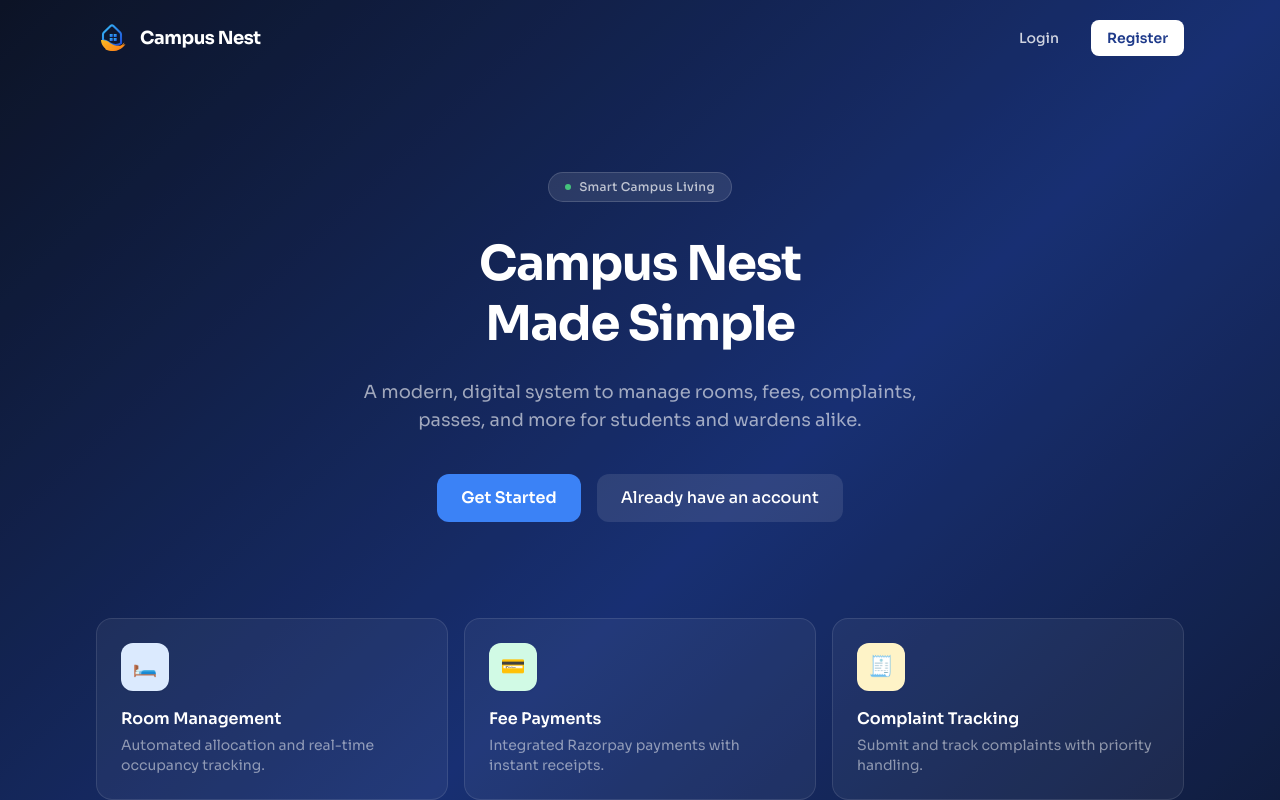
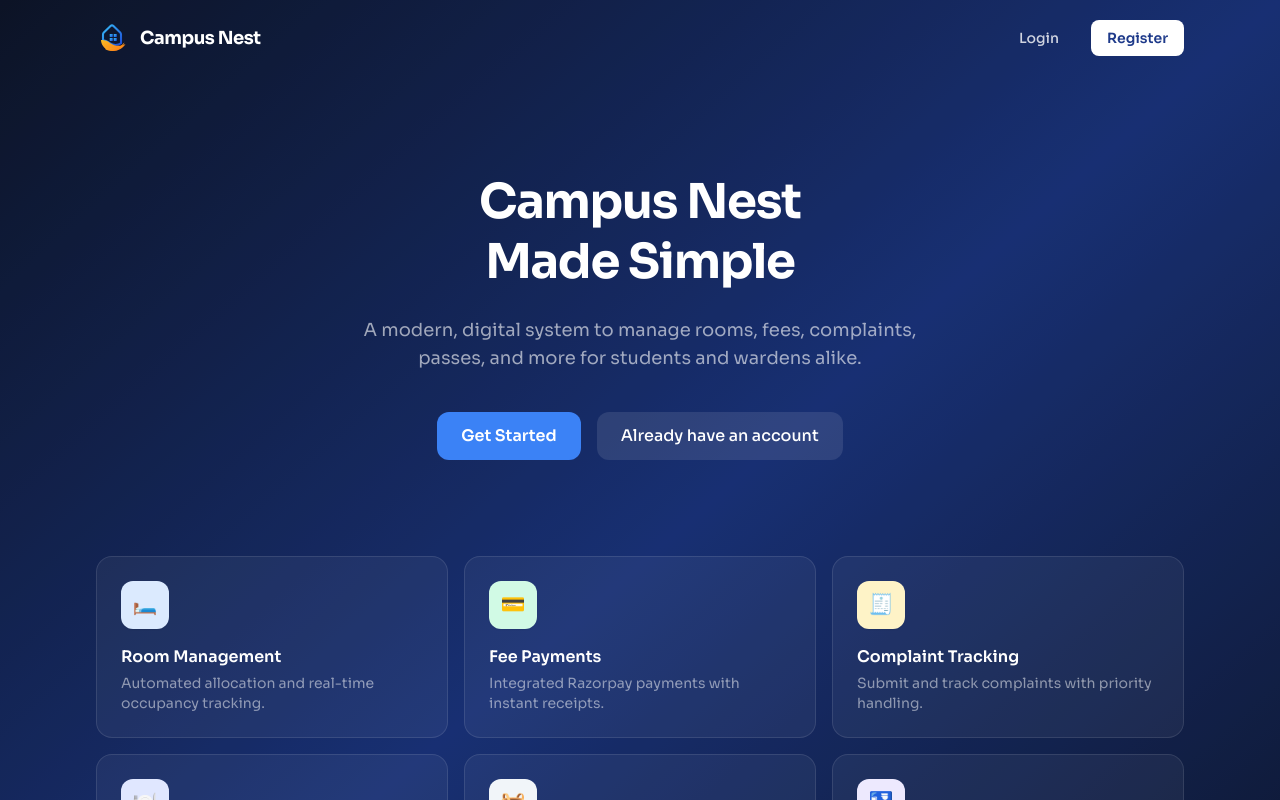
Before and after one commit to Vyvanth/Full-Stack-Development-mini-project-sem6, a React (Vite) app in the folder hostel-management/client/: page / in a window 1280 px wide. Shown: the top 800 px of the page. Built offline with nearby package versions, Linux system fonts and the light colour scheme.

Commit message:
ui update

```diff
--- a/hostel-management/client/src/pages/public/Landing.jsx
+++ b/hostel-management/client/src/pages/public/Landing.jsx
@@ -34,10 +34,7 @@ export default function Landing() {
       </nav>
 
       <section className="relative max-w-4xl mx-auto px-8 py-24 text-center">
-        <div className="inline-flex items-center gap-2 bg-white/10 border border-white/15 rounded-full px-4 py-1.5 mb-8">
-          <span className="w-1.5 h-1.5 rounded-full bg-green-400 animate-pulse" />
-          <span className="text-xs font-medium text-white/70 tracking-wide">Smart Campus Living</span>
-        </div>
+
         <h1 className="text-5xl font-bold tracking-tight mb-6 leading-tight">
           Campus Nest
           <br />
```
